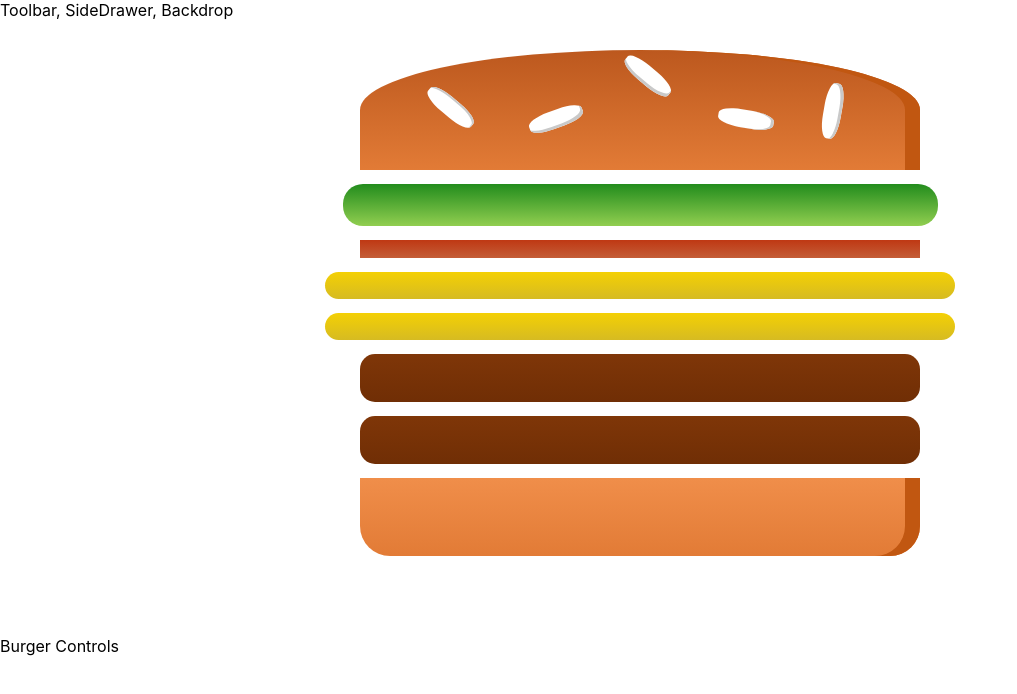
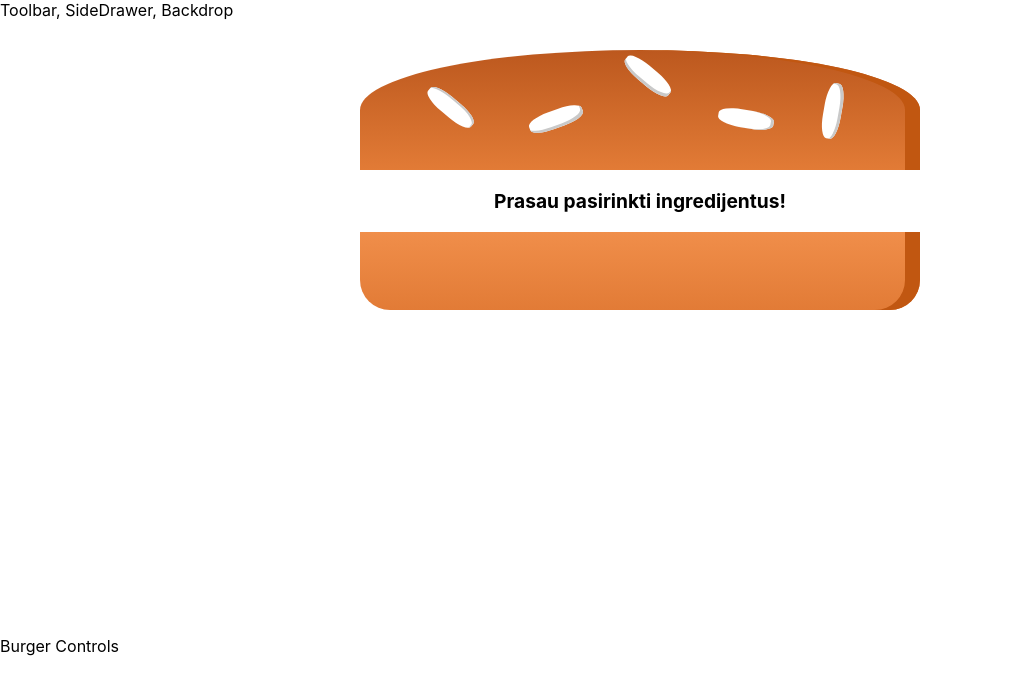
Before and after one commit to spinass/Burger-Build, a React app: page / in a window 1280 px wide. Shown: the top 694 px of the page, without its empty margins (0-1017 px from the left). Built offline with nearby package versions, Linux system fonts and the light colour scheme; the HTML template or start-up script is replaced by a standard one.

Commit message:
Dinamika ingredijentu pasirinkimui

```diff
--- a/src/components/Burger/Burger.js
+++ b/src/components/Burger/Burger.js
@@ -4,11 +4,18 @@ import "./Burger.css";
 import BurgerIngredient from "./Burgeringredient/Burgeringredient";
 
 const burger = props => {
-  const transformedIngredients = Object.keys(props.ingredients).map(igKey => {
-    return [...Array(props.ingredients[igKey])].map((_, i) => {
-      return <BurgerIngredient key={igKey + i} type={igKey} />;
-    });
-  });
+  let transformedIngredients = Object.keys(props.ingredients)
+    .map(igKey => {
+      return [...Array(props.ingredients[igKey])].map((_, i) => {
+        return <BurgerIngredient key={igKey + i} type={igKey} />;
+      });
+    })
+    .reduce((arr, el) => {
+      return arr.concat(el);
+    }, []);
+  if (transformedIngredients.length === 0) {
+    transformedIngredients = <p>Prasau pasirinkti ingredijentus!</p>;
+  }
   return (
     <div className="Burger">
       <BurgerIngredient type="bread-top" />
--- a/src/containers/BurgerBuilder/BurgerBuilder.js
+++ b/src/containers/BurgerBuilder/BurgerBuilder.js
@@ -6,10 +6,10 @@ import Burger from "../../components/Burger/Burger";
 class BurgerBuilder extends Component {
   state = {
     ingredients: {
-      salad: 1,
-      bacon: 1,
-      cheese: 2,
-      meat: 2
+      salad: 0,
+      bacon: 0,
+      cheese: 0,
+      meat: 0
     }
   };
   render() {
```
